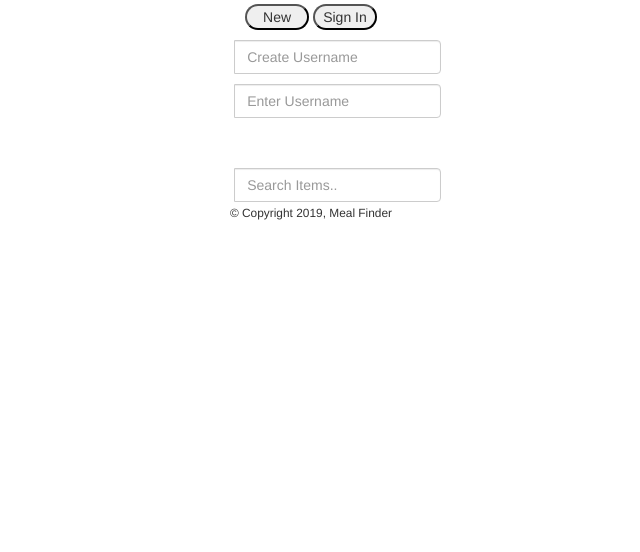
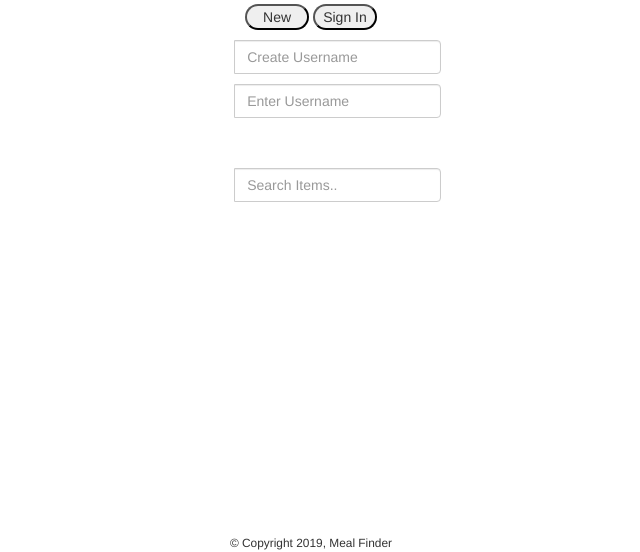
Before and after one commit to sespert/mealfinder, a plain HTML site: page index.html in a window 1280 px wide. Shown: the part 248-800 px from the top of the page, without its empty margins (329-969 px from the left). Drawn offline with nearby package versions, Linux system fonts and the light colour scheme.

Commit message:
fixed bugs

```diff
--- a/assets/styles.css
+++ b/assets/styles.css
@@ -32,7 +32,7 @@ body{
     padding-left:44%;
 
 }
-git pfooter{
+footer{
     position: fixed;
     left: 0;
     bottom: 0;
```
